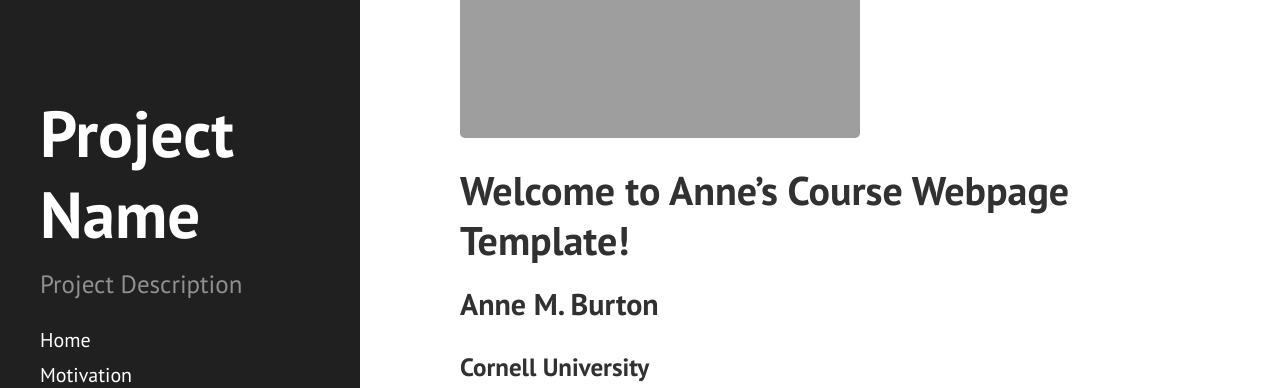
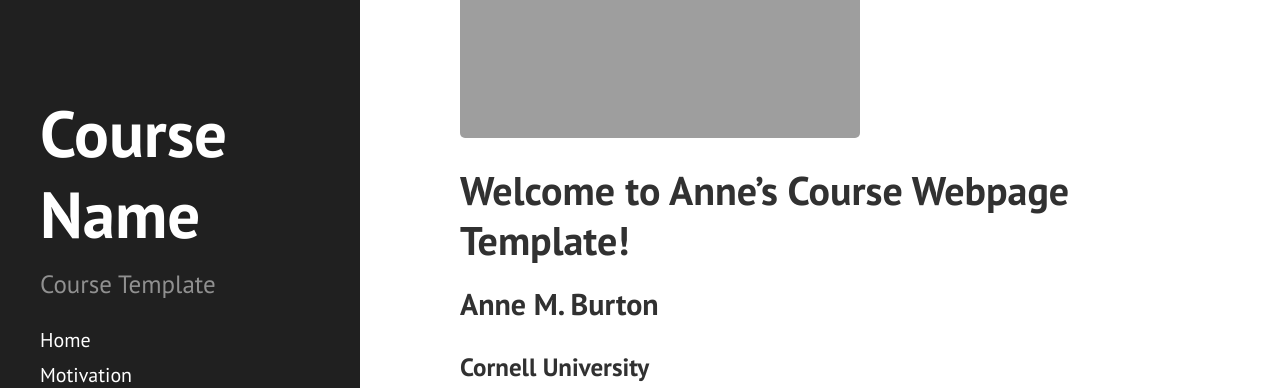
Before and after one commit to anne-m-burton/course-template-temp, a Jekyll site: the page built from index.md, in a window 1280 px wide. Shown: the part 242-630 px from the top of the page. Built offline with Jekyll 4.4.1, drawn with Linux system fonts in a browser that asks for light colours; the list of posts is cut into pages by our own code.

Commit message:
Update _config.yml

```diff
--- a/_config.yml
+++ b/_config.yml
@@ -5,9 +5,9 @@ permalink:        pretty
 
 
 # Setup
-title:            Project Name
+title:            Course Name
 tagline:          ''
-description:      'Project Description'
+description:      'Course Template'
 url:              "https://anne-m-burton.github.io"
 baseurl:          "/course-template-temp"
 
```
